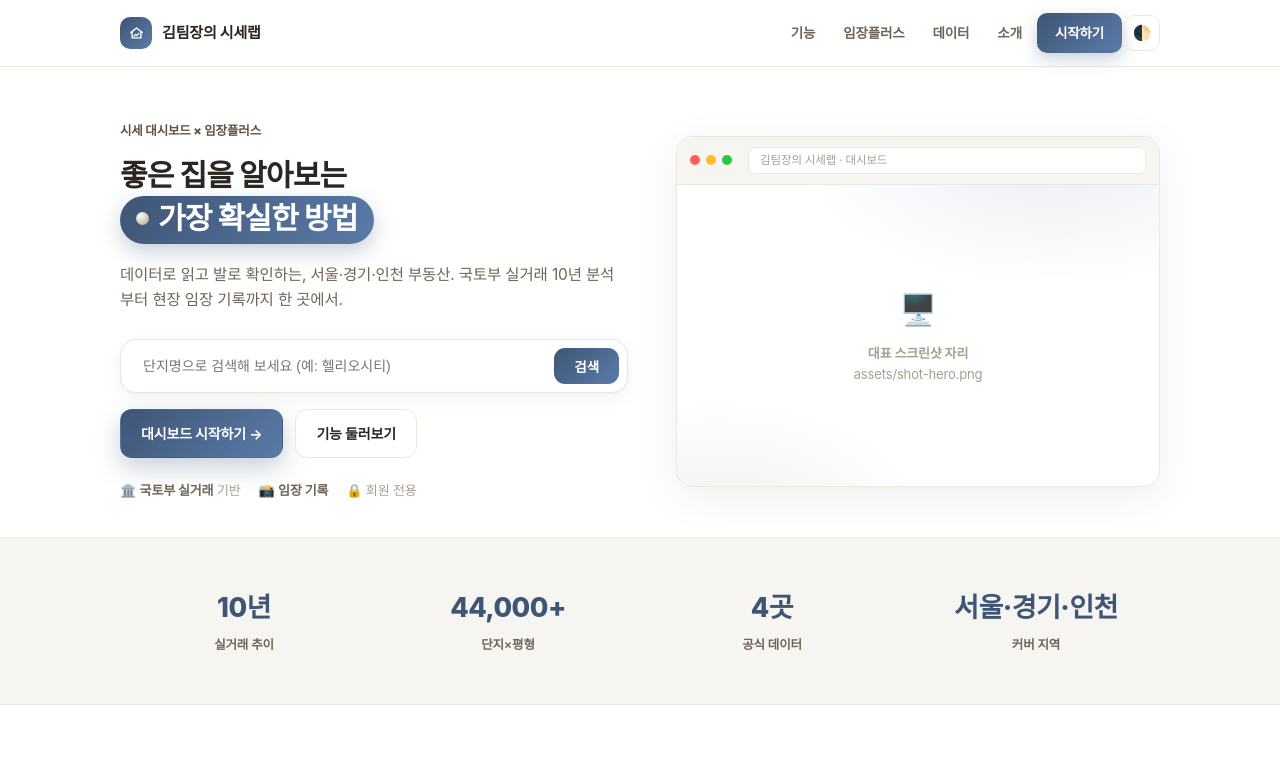
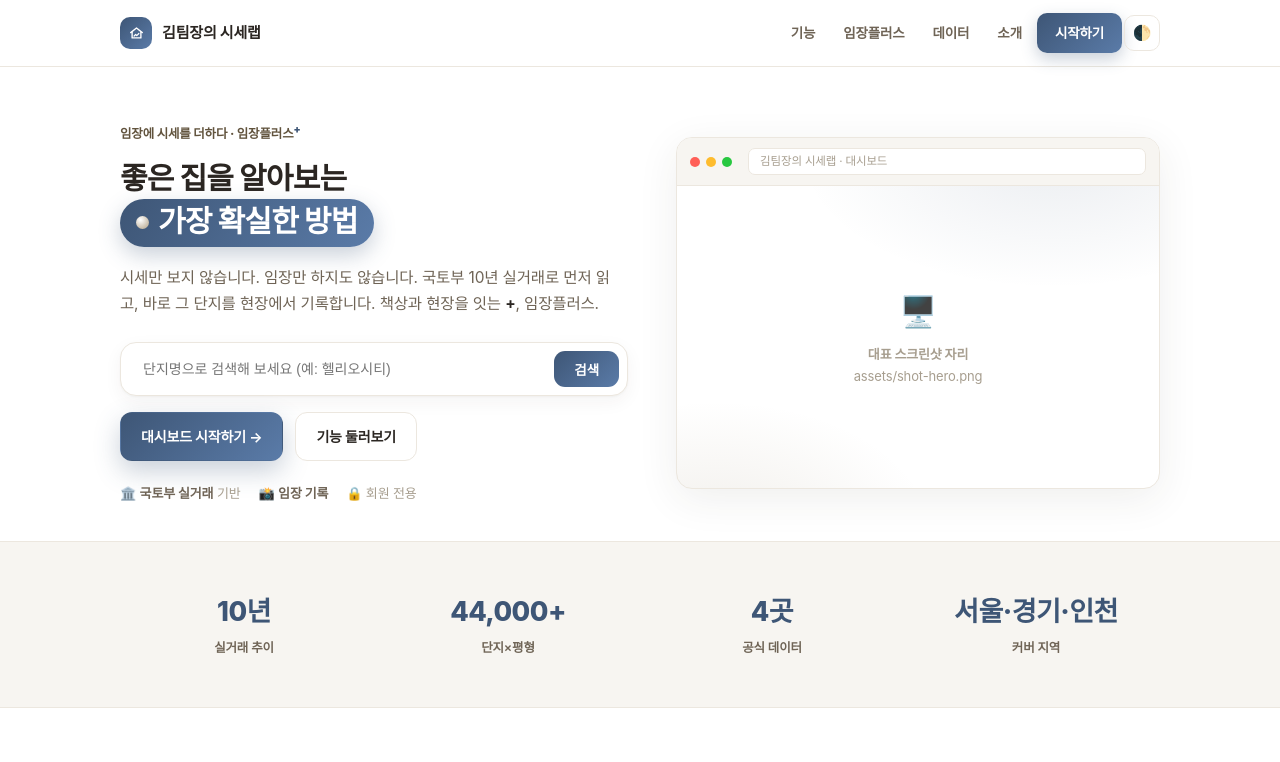
Before and after one commit to joseph-doran/sise-lab, a plain HTML site: page index.html in a window 1280 px wide. Shown: the top 762 px of the page. Drawn offline with Linux system fonts and the light colour scheme; a web font is replaced by a local one.

Commit message:
히어로·푸터 문구 개편: '임장+시세' 양방향 컨셉 반영
Co-Authored-By: Claude Opus 4.8 <noreply@anthropic.com>

```diff
--- a/index.html
+++ b/index.html
@@ -201,9 +201,9 @@
 <!-- HERO -->
 <header id="top" class="hero"><div class="wrap"><div class="hero-grid">
   <div>
-    <div class="eyebrow-top">시세 대시보드 × 임장플러스</div>
+    <div class="eyebrow-top">임장에 시세를 더하다 · 임장플러스<sup style="color:var(--brand);font-weight:900">+</sup></div>
     <h1>좋은 집을 알아보는<br /><span class="hl"><span class="d"></span>가장 확실한 방법</span></h1>
-    <p class="lead">데이터로 읽고 발로 확인하는, 서울·경기·인천 부동산. 국토부 실거래 10년 분석부터 현장 임장 기록까지 한 곳에서.</p>
+    <p class="lead">시세만 보지 않습니다. 임장만 하지도 않습니다. 국토부 10년 실거래로 먼저 읽고, 바로 그 단지를 현장에서 기록합니다. 책상과 현장을 잇는 <b style="color:var(--ink)">+</b>, 임장플러스.</p>
     <form class="searchbar" onsubmit="location.href='로그인.html';return false;">
       <input placeholder="단지명으로 검색해 보세요 (예: 헬리오시티)" />
       <button type="submit">검색</button>
@@ -346,7 +346,7 @@
   <div class="foot">
     <div>
       <div class="fbrand"><span class="fm"><svg viewBox="0 0 24 24" width="16" height="16" fill="none" aria-hidden="true"><path d="M3.8 10.8 12 4.3l8.2 6.5" stroke="#fff" stroke-width="1.9" stroke-linecap="round" stroke-linejoin="round"/><path d="M5.8 10v8.2h12.4V10" stroke="#fff" stroke-width="1.9" stroke-linecap="round" stroke-linejoin="round"/><path d="M8.6 15.6l2.2-2.2 1.6 1.6 2.9-3" stroke="#fff" stroke-width="1.7" stroke-linecap="round" stroke-linejoin="round"/></svg></span>김팀장의 시세랩</div>
-      <div class="ftag">데이터로 읽고, 발로 확인하는 서울·경기·인천 부동산</div>
+      <div class="ftag">시세로 읽고, 임장으로 확인하다 — 책상과 현장을 잇는 +</div>
     </div>
     <div class="links">
       <a href="login.html">📊 시세 대시보드</a>
```
